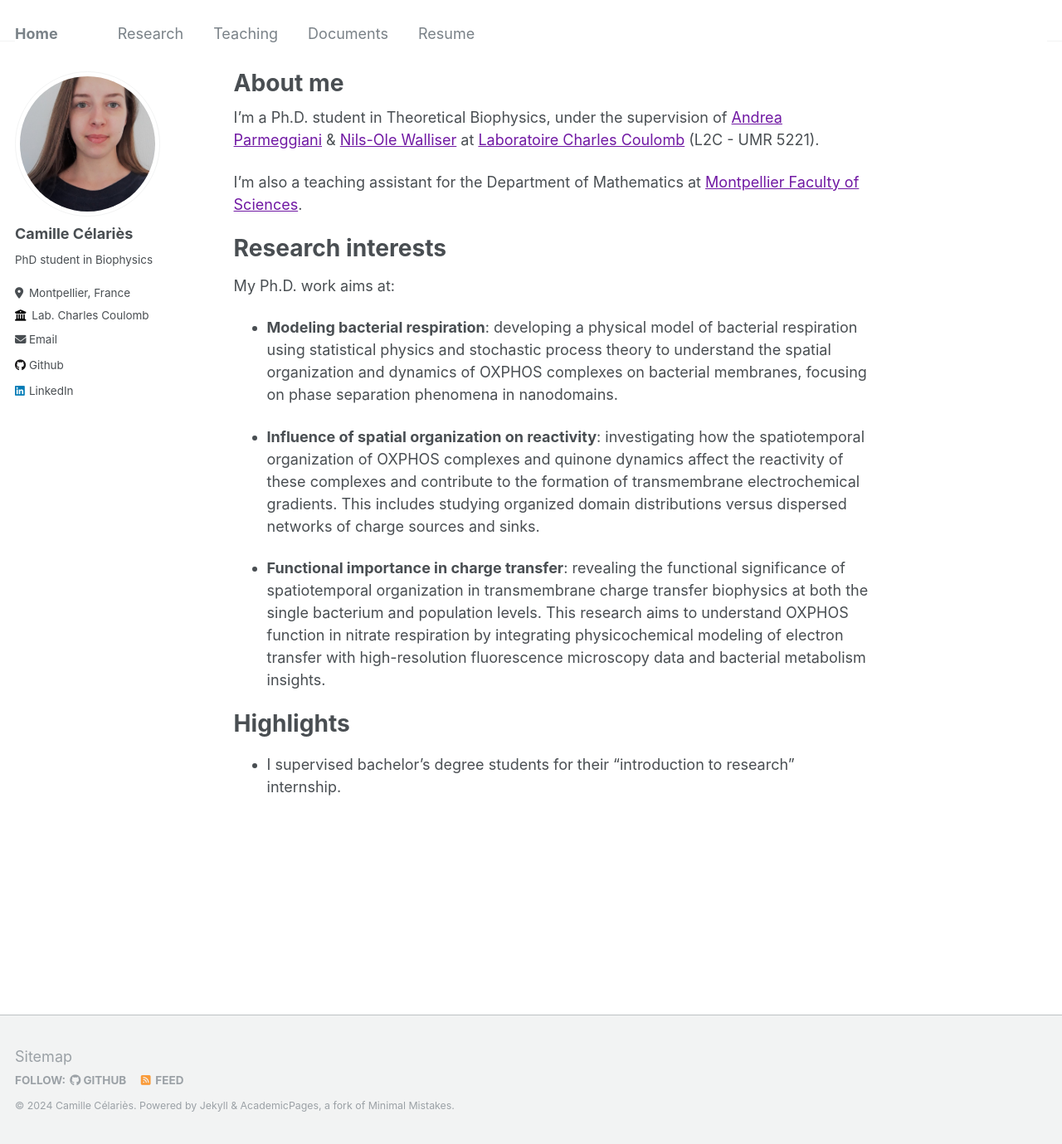
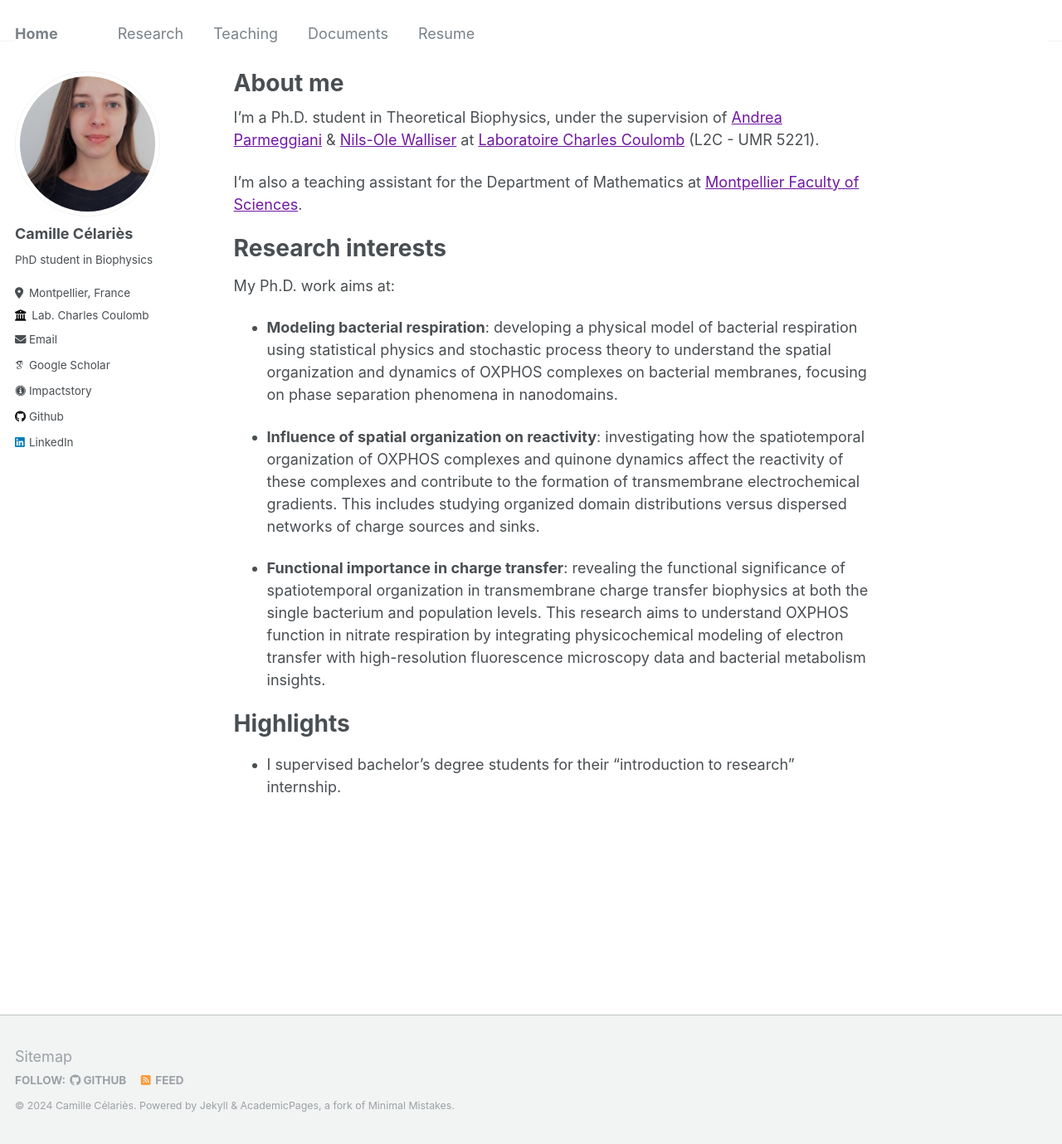
Before and after one commit to camillecelaries/camillecelaries.github.io, a Jekyll site: the page built from _pages/about.md, in a window 1280 px wide and 1379 px high. Shown: the whole window at 83% size. Built offline with Jekyll 4.4.1, drawn with Linux system fonts in a browser that asks for light colours; some web fonts are replaced; some of the changed lines change nothing that is shown.

Commit message:
Update _config.yml

```diff
--- a/_config.yml
+++ b/_config.yml
@@ -32,8 +32,8 @@
 
   # Academic websites
   arxiv            : # URL - Update with the correct link to your profile
-  googlescholar    : #"https://scholar.google.com/citations?user=PS_CX0AAAAAJ"
-  impactstory      : # URL
+  googlescholar    : teee #"https://scholar.google.com/citations?user=PS_CX0AAAAAJ"
+  impactstory      : test # URL
   orcid            : #"http://orcid.org/yourorcidurl"
   pubmed           : #"https://www.ncbi.nlm.nih.gov/pubmed/?term=john+snow"
   researchgate     : # URL
```
